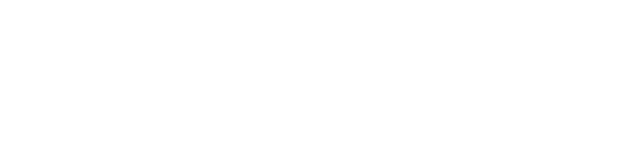
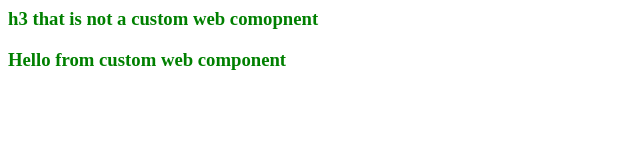
Before and after one commit to couvq/web-components-learning, a plain HTML site: page index.html in a window 1280 px wide. Shown: the whole page, without its empty margins (0-640 px from the left). Drawn offline with Linux system fonts and the light colour scheme.

Commit message:
made a custom web component, but styles can bleed into and out of the element, not a good practice

```diff
--- a/index.html
+++ b/index.html
@@ -1,11 +1,18 @@
 <html lang="en">
-<head>
-    <meta charset="UTF-8">
-    <meta http-equiv="X-UA-Compatible" content="IE=edge">
-    <meta name="viewport" content="width=device-width, initial-scale=1.0">
+  <head>
+    <meta charset="UTF-8" />
+    <meta http-equiv="X-UA-Compatible" content="IE=edge" />
+    <meta name="viewport" content="width=device-width, initial-scale=1.0" />
+    <script defer src="/webcomponent.js"></script>
     <title>Webcomponents playground</title>
-</head>
-<body>
-
-</body>
+    <style>
+        h3 {
+          color: red;
+        }
+      </style>
+  </head>
+  <body>
+    <h3>h3 that is not a custom web comopnent</h3>
+    <custom-web-component>Hello from custom web component</custom-web-component>
+  </body>
 </html>
--- /dev/null
+++ b/webcomponent.css
@@ -0,0 +1,3 @@
+h3 {
+    color: green;
+}
--- /dev/null
+++ b/webcomponent.js
@@ -0,0 +1,20 @@
+class CustomWebComponent extends HTMLElement {
+  constructor() {
+    super();
+    this.innerHTML = `
+    <style>
+        h3 {
+            color: green;
+        }
+    </style>
+    <h3>
+        ${this.innerText}
+    </h3>`;
+  }
+}
+
+customElements.define("custom-web-component", CustomWebComponent);
+
+// no shadow dom?
+// styles bleed out and into the custom element and we'll have a css specificity nightmare on our hands
+// -> not a scalable approach especially if we plan on embedding into other pages with their own stylesheets
```
